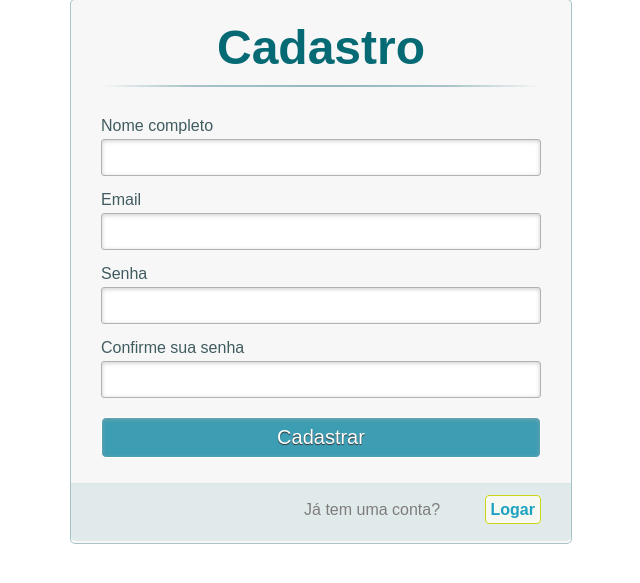
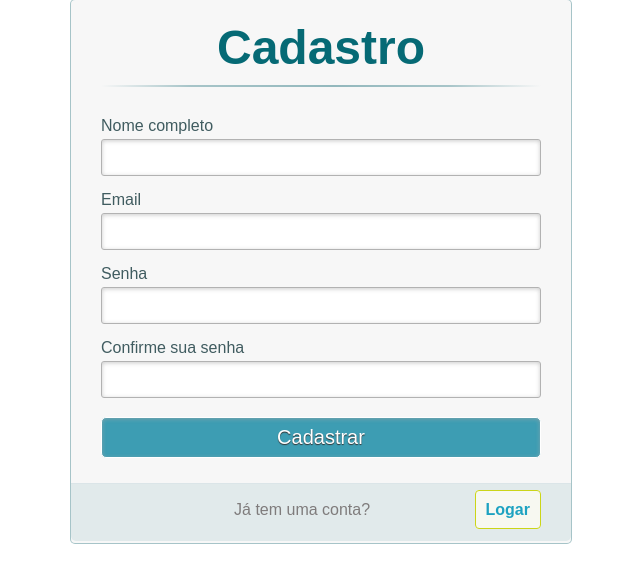
Before and after one commit to Rudio1/Projeto2-SistemasWeb, a Flask app: page /cadastro in a window 1280 px wide. Shown: the part 101-684 px from the top of the page, without its empty margins (320-960 px from the left). Run offline with Flask 2, Linux system fonts and the light colour scheme.

Commit message:
Tela de cadastro finalizada

```diff
--- a/templates/Cadastro.html
+++ b/templates/Cadastro.html
@@ -39,7 +39,7 @@
           </p>
 
         </form>
-        <p class="link">
+        <p class="link-cadastro">
           Já tem uma conta?
           <a href="/" name="submit_button">Logar</a>
         </p>
```
